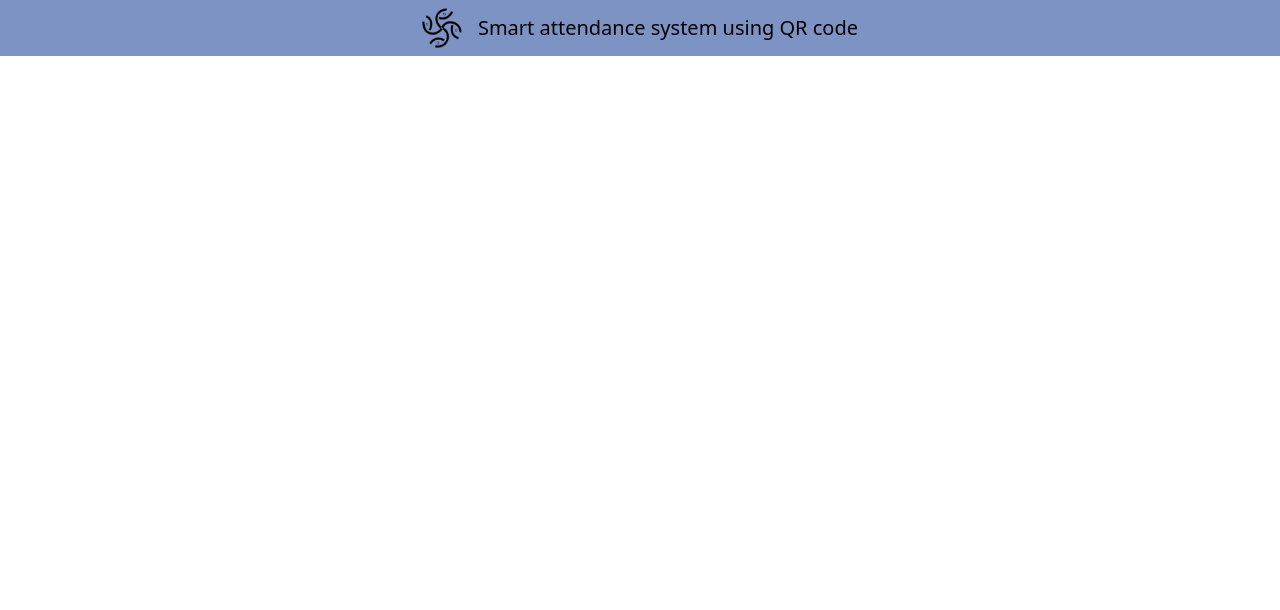
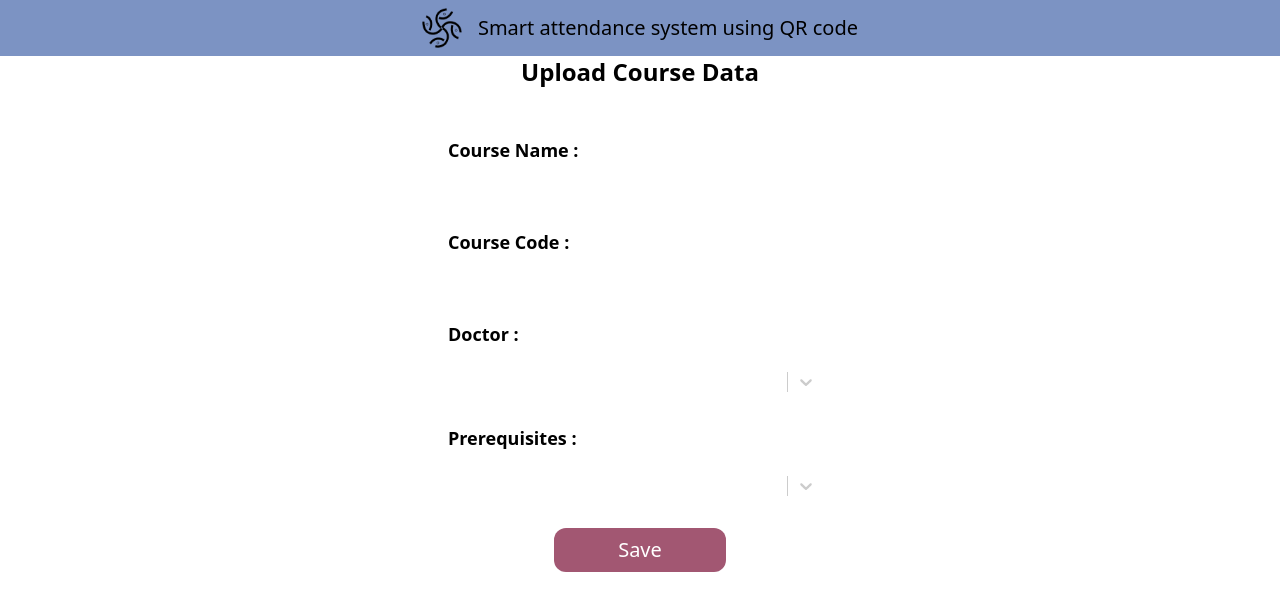
Before and after one commit to eslamalhendawy/Attendance-System-Admin, a React (Vite) app: page /upload-course-data in a window 1280 px wide. Shown: the top 610 px of the page. Built offline with nearby package versions, Linux system fonts and the light colour scheme; no server answers.

Commit message:
Finished UploadCourseData component

```diff
--- a/src/App.jsx
+++ b/src/App.jsx
@@ -21,6 +21,7 @@ import UploadDoctor from "./components/UploadDoctor";
 import EditDoctor from "./components/EditDoctor";
 import NewlyAddedStudent from "./components/NewlyAddedStudent";
 import NewlyAddedDoctor from "./components/NewlyAddedDoctor";
+import UploadCourseData from "./components/UploadCourseData";
 
 function App() {
   const loggedIn = Boolean(localStorage.getItem("adminID"));
@@ -52,6 +53,7 @@ function App() {
             <Route path="/edit-doctor" element={<EditDoctor />} />
             <Route path="/new-student" element={<NewlyAddedStudent />} />
             <Route path="/new-doctor" element={<NewlyAddedDoctor />} />
+            <Route path="/upload-course-data" element={<UploadCourseData />} />
           </Routes>
         </div>
       </Router>
--- a/src/components/EditDoctor.jsx
+++ b/src/components/EditDoctor.jsx
@@ -68,7 +68,7 @@ const EditDoctor = () => {
             </div>
           </div>
           <h4 className="font-bold text-xl mb-8 w-[80%] mx-auto">Courses:</h4>
-          <div className="flex gap-4 mb-8 w-[80%] mx-auto">
+          <div className="flex flex-wrap gap-4 mb-8 w-[80%] mx-auto">
             {doctorData.courses.map((course, index) => (
               <div className="text-white bg-[#575AA2] py-2 px-4 rounded-lg capitalize" key={index}>
                 {course.courseName}
--- a/src/components/EditStudent.jsx
+++ b/src/components/EditStudent.jsx
@@ -77,7 +77,7 @@ const EditStudent = () => {
             </div>
           </div>
           <h4 className="font-bold text-xl mb-8 w-[80%] mx-auto">Courses:</h4>
-          <div className="flex gap-4 mb-8 w-[80%] mx-auto">
+          <div className="flex flex-wrap gap-4 mb-8 w-[80%] mx-auto">
             {studentData.courses.map((course, index) => (
               <div className="text-white bg-[#575AA2] py-2 px-4 rounded-lg capitalize" key={index}>
                 {course.courseName}
--- a/src/components/SideMenu.jsx
+++ b/src/components/SideMenu.jsx
@@ -76,11 +76,14 @@ const SideMenu = () => {
             </li>
             <Collapse in={open === 3} timeout="auto" unmountOnExit>
               <ul>
-                <Link to="/edit-student">
+                <Link to="/edit-course">
                   <li className="hover:bg-white duration-200 p-2 rounded-lg cursor-pointer">Edit</li>
                 </Link>
-                <Link to="/upload-student">
+                <Link to="/upload-course-data">
                   <li className="hover:bg-white duration-200 p-2 rounded-lg cursor-pointer">Upload Data</li>
+                </Link>
+                <Link to="/course-enrollment">
+                  <li className="hover:bg-white duration-200 p-2 rounded-lg cursor-pointer">Course Enrollment</li>
                 </Link>
               </ul>
             </Collapse>
--- /dev/null
+++ b/src/components/UploadCourseData.jsx
@@ -0,0 +1,135 @@
+import { useState, useEffect } from "react";
+import { useNavigate } from "react-router-dom";
+import { postData, getData } from "../apiRequest/Services";
+import Select from "react-select";
+
+import { toast } from "react-toastify";
+import "react-toastify/dist/ReactToastify.css";
+
+const options = [
+  { value: "1", label: "1" },
+  { value: "2", label: "2" },
+  { value: "3", label: "3" },
+  { value: "4", label: "4" },
+];
+
+const customStyles = {
+  control: (provided, state) => ({
+    ...provided,
+    border: "0px solid black",
+    borderRadius: "8px",
+    padding: "8px",
+    boxShadow: state.isFocused ? "0 0 0 2px #2868c7" : null,
+    outline: "none",
+  }),
+  option: (provided, state) => ({
+    ...provided,
+    backgroundColor: state.isSelected ? "#2868c7" : null,
+    color: state.isSelected ? "#fff" : null,
+  }),
+};
+
+const UploadCourseData = () => {
+  const [coursesList, setCoursesList] = useState([{ value: "none", label: "No Prerequisites"}]);
+  const [courseName, setCourseName] = useState("");
+  const [courseCode, setCourseCode] = useState("");
+  const [doctorId, setDoctorId] = useState("");
+  const [doctorList, setDoctorList] = useState([]);
+  const [prerequisites, setPrerequisites] = useState([]);
+  const [loading, setLoading] = useState(false);
+  const adminID = localStorage.getItem("adminID");
+
+  useEffect(() => {
+    const fetchCourses = async () => {
+      let response = await getData("courses", adminID);
+      if (response.status === "success") {
+        setCoursesList(prevCoursesList => [
+          ...prevCoursesList,
+          ...response.data.courses.map(course => ({ value: course.courseCode, label: course.courseName }))
+        ]);
+      }
+    };
+    fetchCourses();
+  }, []);
+
+  useEffect(() => {
+    const fetchDoctors = async () => {
+      let response = await getData("doctors", adminID);
+      if (response.status === "success") {
+        setDoctorList(response.data.doctors.map((doctor) => ({ value: doctor._id, label: doctor.name })));
+      }
+    };
+    fetchDoctors();
+  }, []);
+
+  const handleSubmit = async () => {
+    let tempPrerequisites = [];
+    if (courseName === "") {
+      toast.error("Please Enter Course Name");
+      return;
+    }
+    if (courseCode === "") {
+      toast.error("Please Enter Course Code");
+      return;
+    }
+    if (doctorId === "") {
+      toast.error("Please Select Doctor");
+      return;
+    }
+    if (prerequisites.length === 0) {
+      toast.error("Please Choose If Course Has Prerequisites Or Not");
+      return;
+    }
+    if (prerequisites.includes("none")) {
+      tempPrerequisites = [];
+    }else{
+      tempPrerequisites = prerequisites;
+    }
+    console.log(courseName, courseCode, doctorId, tempPrerequisites);
+    toast.info("Saving Data...");
+    setLoading(true);
+    const response = await postData("courses", { courseName, courseCode, doctorId, prerequisites: tempPrerequisites }, adminID);
+    console.log(response);
+    if(response.status === "success") {
+      toast.success("Course Data Saved Successfully");
+      setCourseName("");
+      setCourseCode("");
+      setDoctorId("");
+      setPrerequisites([]);
+    } else {
+      toast.error("Failed to Save Course Data");
+    }
+  };
+  return (
+    <section className="grow">
+      <h1 className="font-semibold text-2xl text-center mb-12">Upload Course Data</h1>
+      <div className="flex flex-col items-center gap-4">
+        <div className="flex flex-col gap-2 w-[30%]">
+          <label htmlFor="name" className="font-semibold text-lg">
+            Course Name :
+          </label>
+          <input value={courseName} onChange={(e) => setCourseName(e.target.value)} className="p-2 rounded-lg outline-none" type="text" id="name" />
+        </div>
+        <div className="flex flex-col gap-2 w-[30%]">
+          <label htmlFor="code" className="font-semibold text-lg">
+            Course Code :
+          </label>
+          <input value={courseCode} onChange={(e) => setCourseCode(e.target.value)} className="p-2 rounded-lg outline-none" type="text" id="code" />
+        </div>
+        <div className="flex flex-col gap-2 w-[30%]">
+          <label className="font-semibold text-lg">Doctor :</label>
+          <Select onChange={(e) => setDoctorId(e.value)} styles={customStyles} options={doctorList} placeholder="" />
+        </div>
+        <div className="flex flex-col gap-2 w-[30%]">
+          <label className="font-semibold text-lg">Prerequisites :</label>
+          <Select onChange={(e) => setPrerequisites(e.map((course) => course.value))} isMulti styles={customStyles} options={coursesList} placeholder=""/>
+        </div>
+        <button disabled={loading} onClick={handleSubmit} className={`bg-accent hover:bg-primary duration-300 text-white py-2 px-16 rounded-xl text-xl ${loading && "bg-primary"}`}>
+          {loading ? "Saving..." : "Save"}
+        </button>
+      </div>
+    </section>
+  );
+};
+
+export default UploadCourseData;
```
